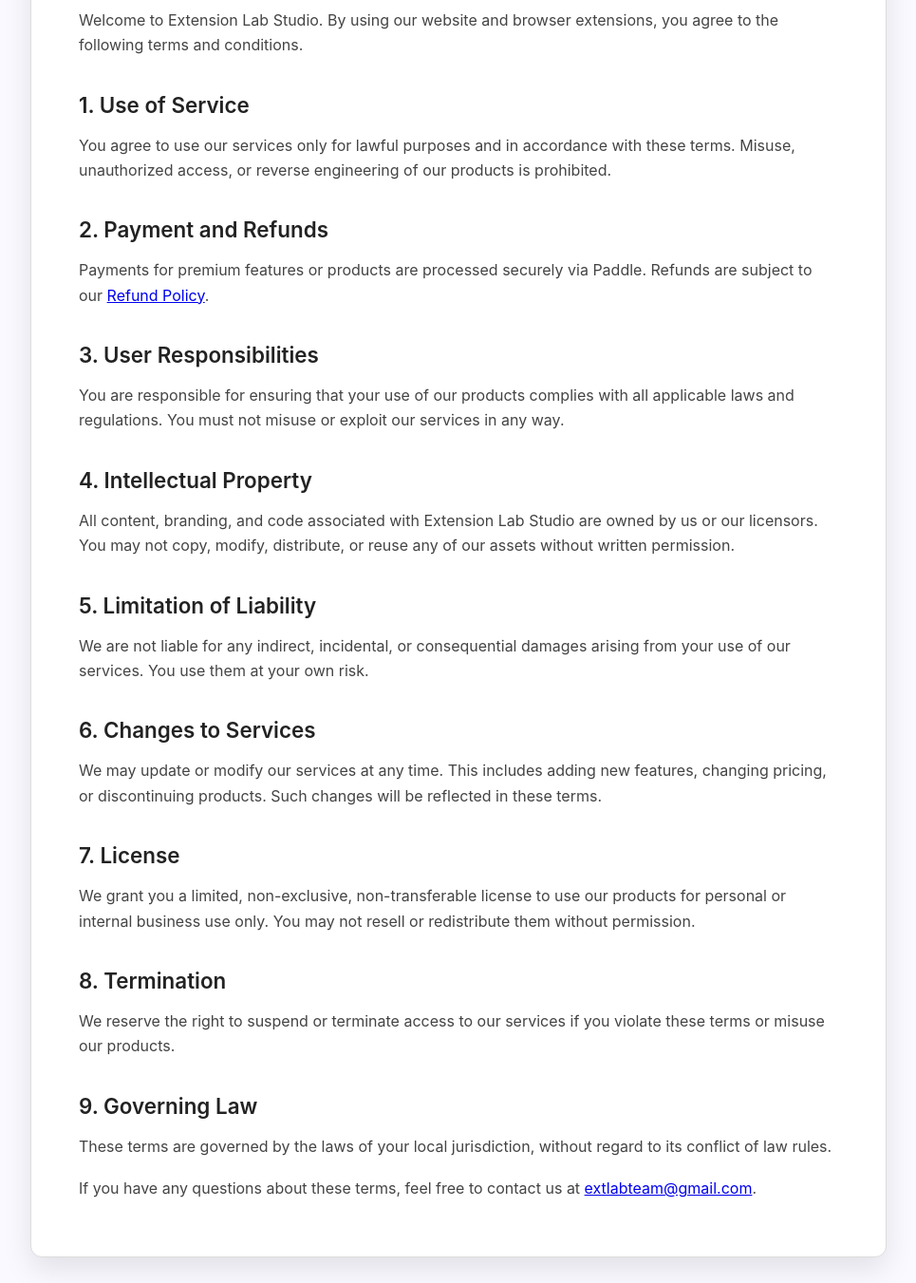
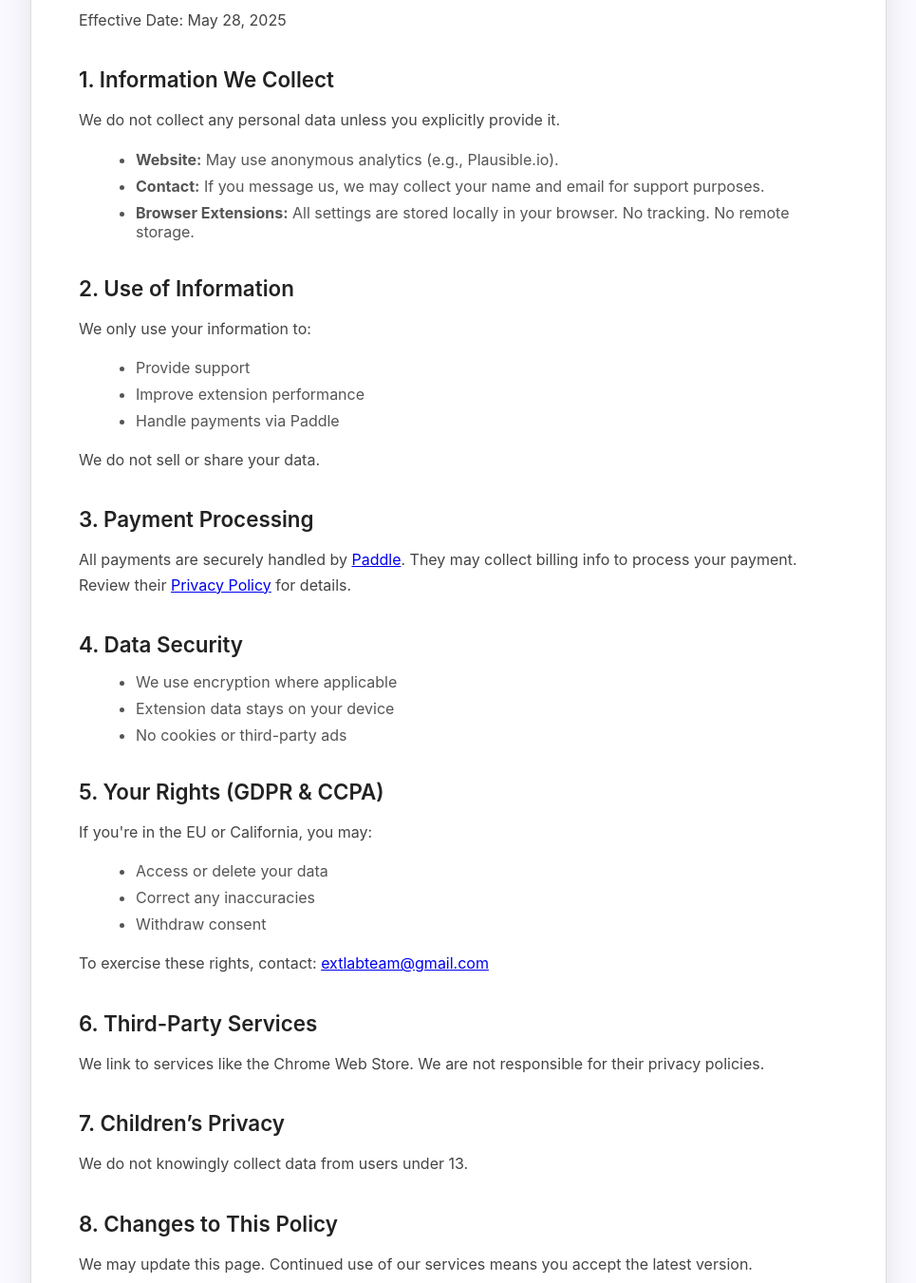
Before and after one commit to Extlabteam/extlabteam.github.io, a plain HTML site: page privacy.html in a window 1280 px wide. Shown: the part 189-1540 px from the top of the page at 95% size, without its empty margins (157-1122 px from the left). Drawn offline with Linux system fonts and the light colour scheme.

Commit message:
Update website content

```diff
--- a/privacy.html
+++ b/privacy.html
@@ -5,46 +5,65 @@
   <meta name="viewport" content="width=device-width, initial-scale=1" />
   <title>Privacy Policy</title>
   <link rel="stylesheet" href="css/style-policy.css" />
-
 </head>
 <body>
 
 <main class="policy-container">
   <div class="policy-box">
-    <h1>Terms of Service</h1>
-    <p>Welcome to Extension Lab Studio. By using our website and browser extensions, you agree to the following terms and conditions.</p>
+    <h1>Privacy Policy</h1>
+    <p>Effective Date: May 28, 2025</p>
 
-    <h2>1. Use of Service</h2>
-    <p>You agree to use our services only for lawful purposes and in accordance with these terms. Misuse, unauthorized access, or reverse engineering of our products is prohibited.</p>
+    <h2>1. Information We Collect</h2>
+    <p>We do not collect any personal data unless you explicitly provide it.</p>
+    <ul>
+      <li><strong>Website:</strong> May use anonymous analytics (e.g., Plausible.io).</li>
+      <li><strong>Contact:</strong> If you message us, we may collect your name and email for support purposes.</li>
+      <li><strong>Browser Extensions:</strong> All settings are stored locally in your browser. No tracking. No remote storage.</li>
+    </ul>
 
-    <h2>2. Payment and Refunds</h2>
-    <p>Payments for premium features or products are processed securely via Paddle. Refunds are subject to our <a href="refund.html">Refund Policy</a>.</p>
+    <h2>2. Use of Information</h2>
+    <p>We only use your information to:</p>
+    <ul>
+      <li>Provide support</li>
+      <li>Improve extension performance</li>
+      <li>Handle payments via Paddle</li>
+    </ul>
+    <p>We do not sell or share your data.</p>
 
-    <h2>3. User Responsibilities</h2>
-    <p>You are responsible for ensuring that your use of our products complies with all applicable laws and regulations. You must not misuse or exploit our services in any way.</p>
+    <h2>3. Payment Processing</h2>
+    <p>All payments are securely handled by <a href="https://paddle.com" target="_blank">Paddle</a>. They may collect billing info to process your payment. Review their <a href="https://www.paddle.com/legal/privacy" target="_blank">Privacy Policy</a> for details.</p>
 
-    <h2>4. Intellectual Property</h2>
-    <p>All content, branding, and code associated with Extension Lab Studio are owned by us or our licensors. You may not copy, modify, distribute, or reuse any of our assets without written permission.</p>
+    <h2>4. Data Security</h2>
+    <ul>
+      <li>We use encryption where applicable</li>
+      <li>Extension data stays on your device</li>
+      <li>No cookies or third-party ads</li>
+    </ul>
 
-    <h2>5. Limitation of Liability</h2>
-    <p>We are not liable for any indirect, incidental, or consequential damages arising from your use of our services. You use them at your own risk.</p>
+    <h2>5. Your Rights (GDPR & CCPA)</h2>
+    <p>If you're in the EU or California, you may:</p>
+    <ul>
+      <li>Access or delete your data</li>
+      <li>Correct any inaccuracies</li>
+      <li>Withdraw consent</li>
+    </ul>
+    <p>To exercise these rights, contact: <a href="mailto:extlabteam@gmail.com">extlabteam@gmail.com</a></p>
 
-    <h2>6. Changes to Services</h2>
-    <p>We may update or modify our services at any time. This includes adding new features, changing pricing, or discontinuing products. Such changes will be reflected in these terms.</p>
+    <h2>6. Third-Party Services</h2>
+    <p>We link to services like the Chrome Web Store. We are not responsible for their privacy policies.</p>
 
-    <h2>7. License</h2>
-    <p>We grant you a limited, non-exclusive, non-transferable license to use our products for personal or internal business use only. You may not resell or redistribute them without permission.</p>
+    <h2>7. Children’s Privacy</h2>
+    <p>We do not knowingly collect data from users under 13.</p>
 
-    <h2>8. Termination</h2>
-    <p>We reserve the right to suspend or terminate access to our services if you violate these terms or misuse our products.</p>
+    <h2>8. Changes to This Policy</h2>
+    <p>We may update this page. Continued use of our services means you accept the latest version.</p>
 
-    <h2>9. Governing Law</h2>
-    <p>These terms are governed by the laws of your local jurisdiction, without regard to its conflict of law rules.</p>
+    <h2>9. Contact</h2>
+    <p>If you have any questions, reach out to us at: <a href="mailto:extlabteam@gmail.com">extlabteam@gmail.com</a></p>
 
-    <p>If you have any questions about these terms, feel free to contact us at <a href="mailto:extlabteam@gmail.com">extlabteam@gmail.com</a>.</p>
+    <p class="policy-note">🔒 We build products with privacy in mind — no tracking, no data mining, no nonsense.</p>
   </div>
 </main>
-
 
 <footer>
   &copy; 2025 Extension Lab Studio | <a href="mailto:extlabteam@gmail.com">extlabteam@gmail.com</a><br>
```
Also changed, not shown: footer.html (+2 -1 lines), refund.html (+11 -10 lines), terms.html (+2 -6 lines). Lines whose indentation alone changed are shown as unchanged.
